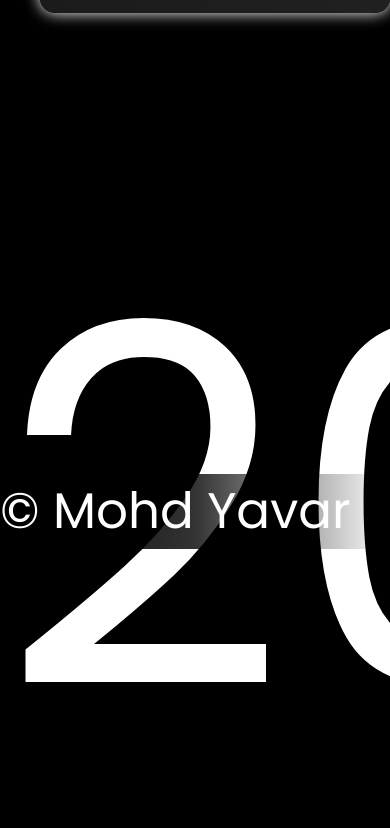
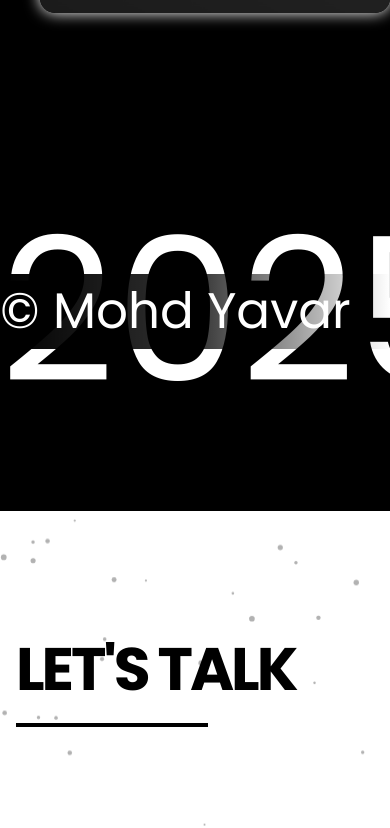
Before and after one commit to Yavar10/Personal-Porfolio, a React (Vite) app in the folder frontend/: page / in a window 390 px wide. Shown: the part 3949-4777 px from the top of the page. Built offline with nearby package versions, Linux system fonts and the light colour scheme; a web font is replaced by a local one.

Commit message:
more responsive changes

```diff
--- a/frontend/src/components/Footer/Footer.css
+++ b/frontend/src/components/Footer/Footer.css
@@ -11,6 +11,28 @@
   position: absolute;
   font-size: 500px;
   z-index: 0;
+}
+@media (max-width: 600px) {
+  .footer-container {
+    height: 500px;
+  }
+}
+
+/* Mobile responsive */
+@media (max-width: 600px) {
+  .footer-year {
+    font-size: 200px;  /* or adjust */
+    left: 0;
+    right: 0;
+  }
+
+  .footer-container {
+    height: 400px; /* smaller footer so it can visibly scroll */
+  }
+
+  .footer-text {
+    font-size: 24px;
+  }
 }
 
 .footer-text {
--- a/frontend/src/components/Footer/Footer.jsx
+++ b/frontend/src/components/Footer/Footer.jsx
@@ -1,17 +1,31 @@
+
 import './Footer.css';
-import { motion } from 'framer-motion';
+import { useRef } from 'react';
+import { useInView, motion } from 'framer-motion';
 import ContactMe from '../ContactMe/Contact';
 
 function Footer() {
+  const ref = useRef(null);
+
+  const isInView = useInView(ref, { margin: "0px 0px -20% 0px", once: false });
+
   return (
-   <div> <div className="footer-container">
-      <motion.div initial={{ opacity: 0, x: 1000 }}
-          whileInView={{ opacity: 1, x: 0 }}
-          transition={{ duration: 1.5 }} className="footer-year">2025</motion.div>
-      <div className="footer-text">© Mohd Yavar</div>
+    <div>
+      <div className="footer-container" ref={ref}>
 
-    </div>
-       <ContactMe/>
+        <motion.div
+          initial={{ opacity: 0, x: 300 }}
+          animate={isInView ? { opacity: 1, x: 0 } : {}}
+          transition={{ duration: 1.2 }}
+          className="footer-year"
+        >
+          2025
+        </motion.div>
+
+        <div className="footer-text">© Mohd Yavar</div>
+      </div>
+
+      <ContactMe />
     </div>
   );
 }
--- a/frontend/src/components/Work/Work.jsx
+++ b/frontend/src/components/Work/Work.jsx
@@ -116,6 +116,8 @@ const Work = () => {
                             initial={{ opacity: 0, x: -200 }}
           whileInView={{ opacity: 1, x: 0 }}
           transition={{ duration: 0.6 }}
+          viewport={{ once: false, amount: 0.1 }}
+
                         >
                             Wo
                         </motion.div>
@@ -124,6 +126,7 @@ const Work = () => {
                           initial={{ opacity: 0, x: 200 }}
           whileInView={{ opacity: 1, x: 0 }}
           transition={{ duration: 0.6 }}
+          viewport={{ once: false, amount: 0 }}
                         >
                             rk
                         </motion.div>
```
